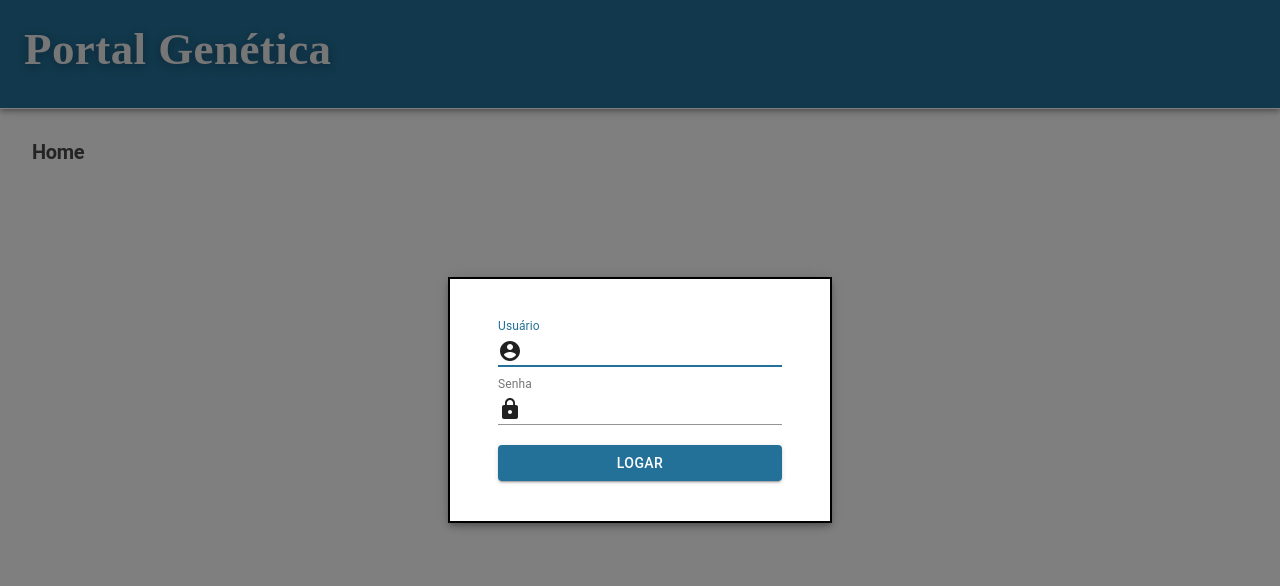
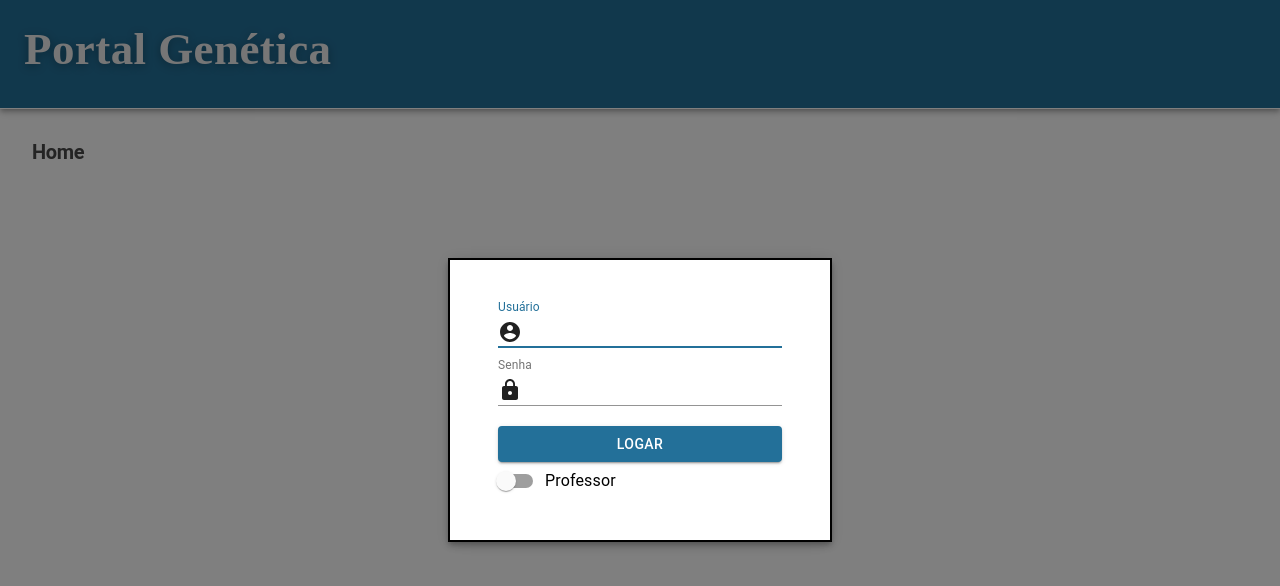
Before and after one commit to KesleyK/pilc-webdashboard-2020, a React (Create React App) app: page / in a window 1280 px wide. Shown: the top 586 px of the page. Built offline with nearby package versions, Linux system fonts and the light colour scheme.

Commit message:
login professor/aluno

```diff
--- a/src/components/Login/index.js
+++ b/src/components/Login/index.js
@@ -9,6 +9,10 @@ import AccountCircle from "@material-ui/icons/AccountCircle";
 import InputAdornment from "@material-ui/core/InputAdornment";
 import Alert from "@material-ui/lab/Alert";
 import LinearProgress from "@material-ui/core/LinearProgress";
+import Switch from '@material-ui/core/Switch';
+import FormControlLabel from '@material-ui/core/FormControlLabel';
+
+
 import axios from "../../services/axios-instance";
 
 import useStyles from "./styles";
@@ -21,6 +25,7 @@ export default function TransitionsModal() {
   const [password, setPassword] = useState("");
   const [errorMessage, setErrorMessage] = useState("");
   const [loading, setLoading] = useState(false);
+  const [tipoConta, setTipoConta] = useState(false);
 
   const userToken = useSelector((state) => state.user.token);
   const dispatch = useDispatch();
@@ -65,7 +70,7 @@ export default function TransitionsModal() {
     bodyFormData.append("function", "login");
     bodyFormData.append("email", account);
     bodyFormData.append("senha", password);
-    bodyFormData.append("conta", "professor");
+    bodyFormData.append("conta", (tipoConta?'professor':'aluno'));
 
     axios
       .post("/", bodyFormData)
@@ -141,6 +146,16 @@ export default function TransitionsModal() {
             >
               Logar
             </Button>
+            <FormControlLabel
+              control={
+                <Switch
+                  checked={tipoConta}
+                  onChange={ () => {setTipoConta(!tipoConta)} }
+                />
+              }
+              label="Professor"
+            />
+
             {linearProgress}
           </div>
         </Fade>
```
